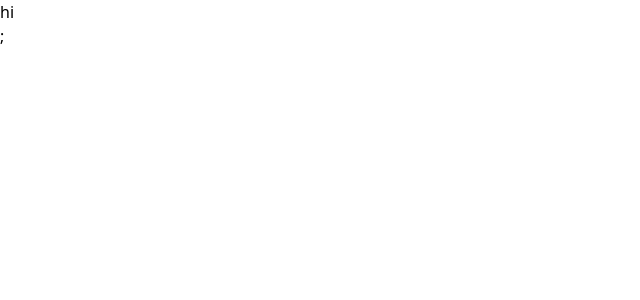
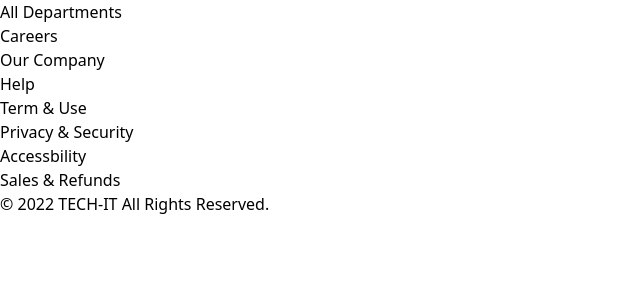
Before and after one commit to jin0106/Tech-IT, a Next.js app in the folder client/: page / in a window 1280 px wide. Shown: the top 300 px of the page, without its empty margins (0-640 px from the left). Built offline with nearby package versions, Linux system fonts and the light colour scheme.

Commit message:
[#16] feat: Footer 적용

```diff
--- a/client/components/index.ts
+++ b/client/components/index.ts
@@ -5,3 +5,4 @@ export { FindAddress as FindAddress } from "./FindAddress";
 export { Container as Container } from "./Auth/Container";
 export { Input as Input } from "./Input";
 export { Button as Button } from "./Button";
+export { Footer as Footer } from "./Footer";
--- a/client/pages/_app.tsx
+++ b/client/pages/_app.tsx
@@ -1,10 +1,12 @@
 import { RecoilRoot } from "recoil";
 import type { AppProps } from "next/app";
 import "../styles/globals.css";
+import { Footer } from "@components/index";
 function MyApp({ Component, pageProps }: AppProps) {
 	return (
 		<RecoilRoot>
-			<Component {...pageProps} />;
+			<Component {...pageProps} />
+			<Footer />
 		</RecoilRoot>
 	);
 }
--- a/client/pages/api/hello.ts
+++ /dev/null
@@ -1,13 +0,0 @@
-// Next.js API route support: https://nextjs.org/docs/api-routes/introduction
-import type { NextApiRequest, NextApiResponse } from 'next'
-
-type Data = {
-  name: string
-}
-
-export default function handler(
-  req: NextApiRequest,
-  res: NextApiResponse<Data>
-) {
-  res.status(200).json({ name: 'John Doe' })
-}
--- a/client/pages/index.tsx
+++ b/client/pages/index.tsx
@@ -1,7 +1,8 @@
+import { Footer } from "@components/Footer";
 import type { NextPage } from "next";
 
 const Home: NextPage = () => {
-	return <p className="text-8xl">hi</p>;
+	return <></>;
 };
 
 export default Home;
```
